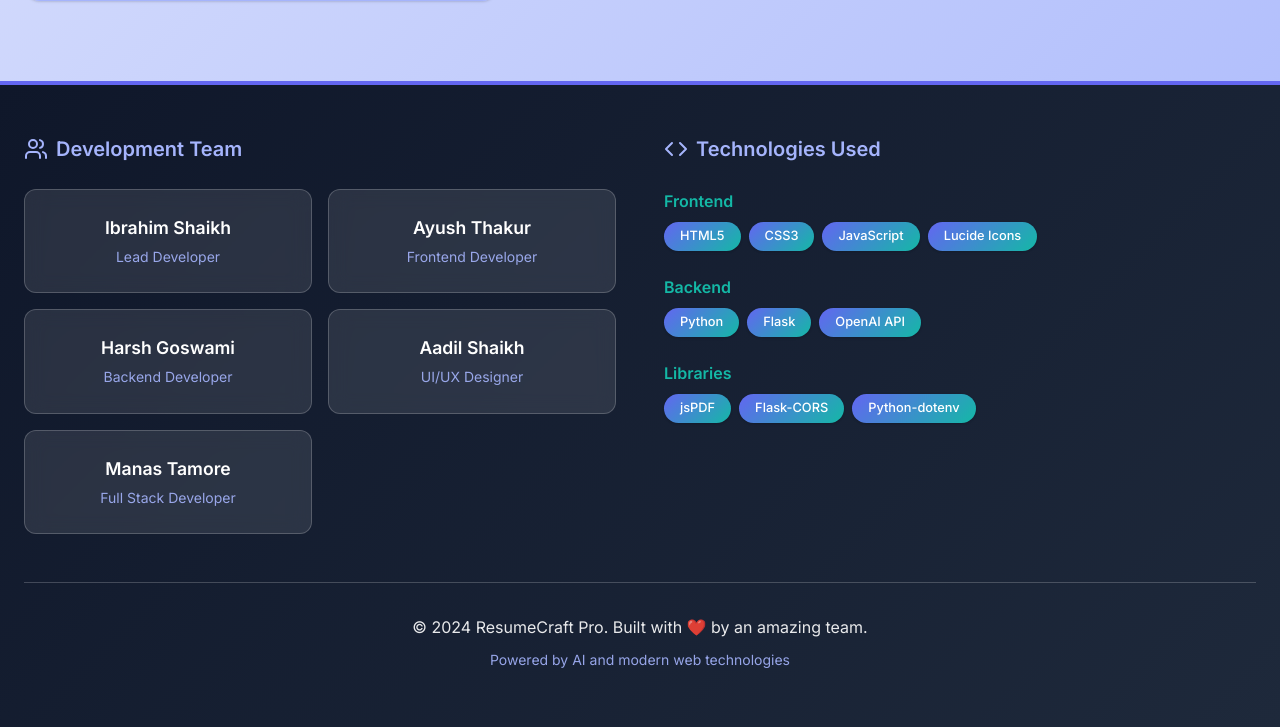
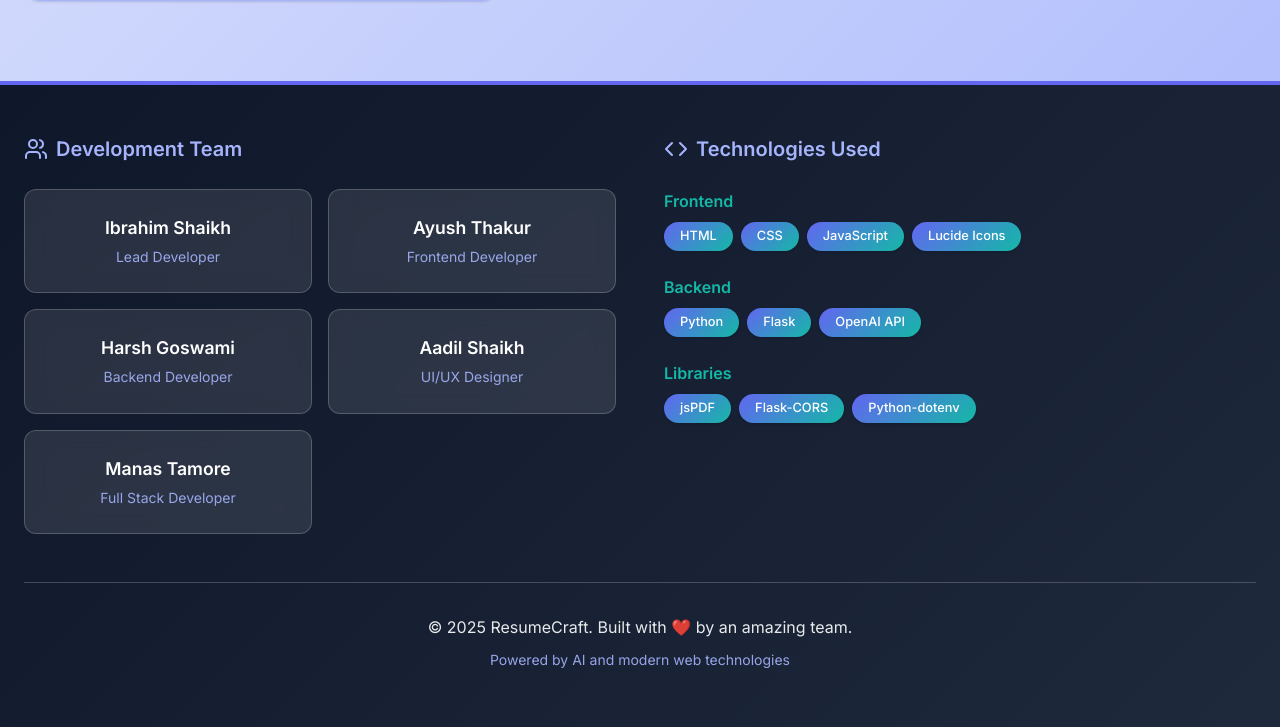
Before and after one commit to Musafir02/Pro2, a Flask app: page / in a window 1280 px wide. Shown: the part 1897-2624 px from the top of the page. Run offline with Flask 3, Linux system fonts and the light colour scheme; some libraries are stand-ins or nearby versions.

Commit message:
Checkpoint before assistant change: Update website name and year to reflect current product and copyright
Updates the website's name from "ResumeCraft Pro" to "ResumeCraft" and updates the copyright year.

Replit-Commit-Author: Assistant

```diff
--- a/templates/index.html
+++ b/templates/index.html
@@ -22,7 +22,7 @@
             <div class="header-content">
                 <h1 class="logo">
                     <i data-lucide="file-text"></i>
-                    ResumeCraft Pro
+                    ResumeCraft
                 </h1>
 
                 <div class="header-actions">
@@ -310,8 +310,8 @@
                         <div class="tech-category">
                             <h5>Frontend</h5>
                             <div class="tech-items">
-                                <span class="tech-badge">HTML5</span>
-                                <span class="tech-badge">CSS3</span>
+                                <span class="tech-badge">HTML</span>
+                                <span class="tech-badge">CSS</span>
                                 <span class="tech-badge">JavaScript</span>
                                 <span class="tech-badge">Lucide Icons</span>
                             </div>
@@ -337,7 +337,7 @@
             </div>
 
             <div class="credits-bottom">
-                <p>&copy; 2024 ResumeCraft Pro. Built with ❤️ by an amazing team.</p>
+                <p>&copy; 2025 ResumeCraft. Built with ❤️ by an amazing team.</p>
                 <p class="credits-note">Powered by AI and modern web technologies</p>
             </div>
         </div>
```
